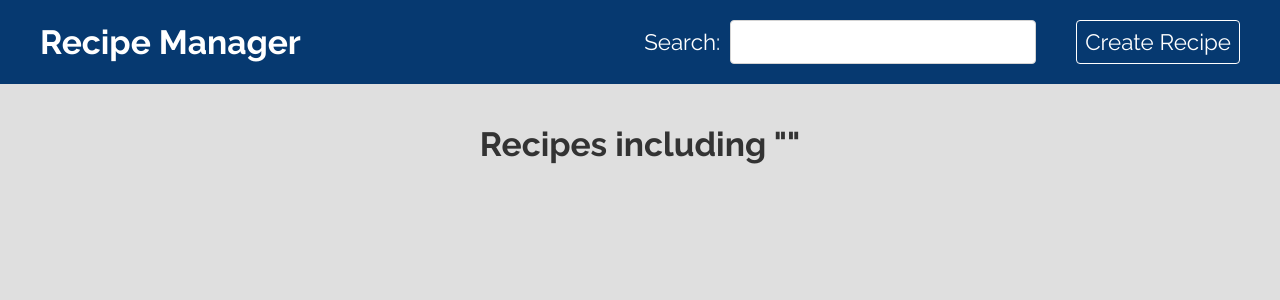
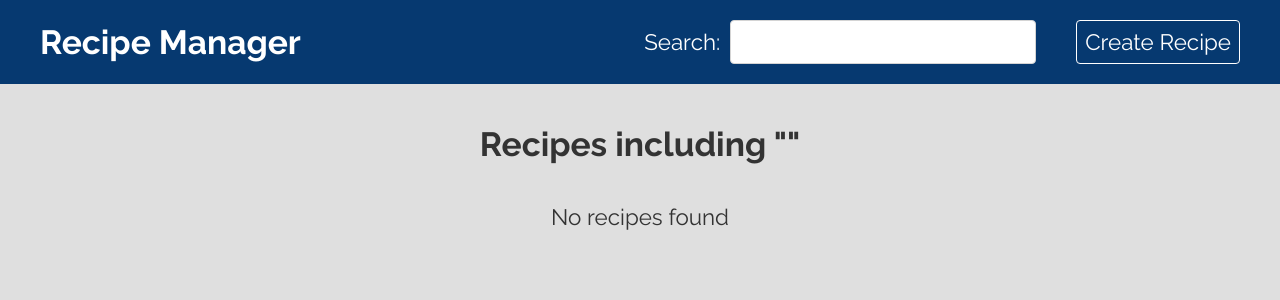
Before and after one commit to JBreidfjord/recipe-manager, a React (Create React App) app: page /search in a window 1280 px wide. Shown: the top 300 px of the page. Built offline with nearby package versions, Linux system fonts and the light colour scheme; data requests are answered from the project's data file.

Commit message:
Display error for no recipes found

```diff
--- a/src/components/RecipeList.js
+++ b/src/components/RecipeList.js
@@ -3,6 +3,10 @@ import "./RecipeList.css";
 import { Link } from "react-router-dom";
 
 export default function RecipeList({ recipes }) {
+  if (recipes.length === 0) {
+    return <div className="error">No recipes found</div>;
+  }
+
   return (
     <div className="recipe-list">
       {recipes.map((recipe) => (
```
